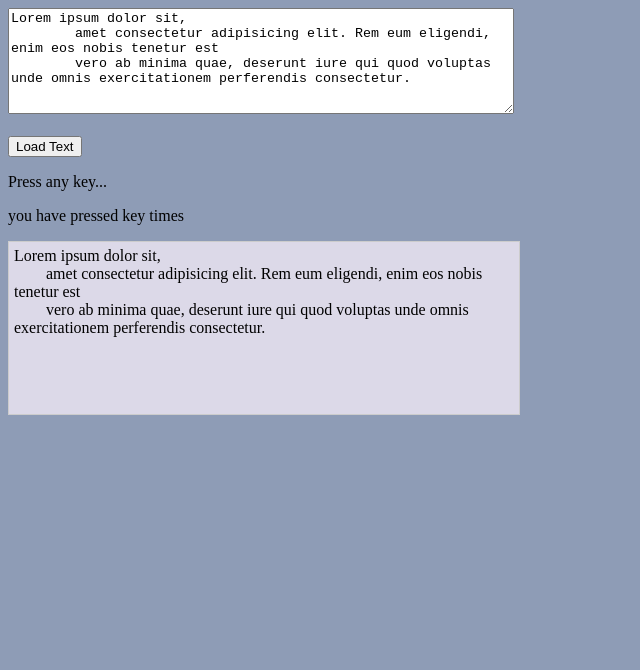
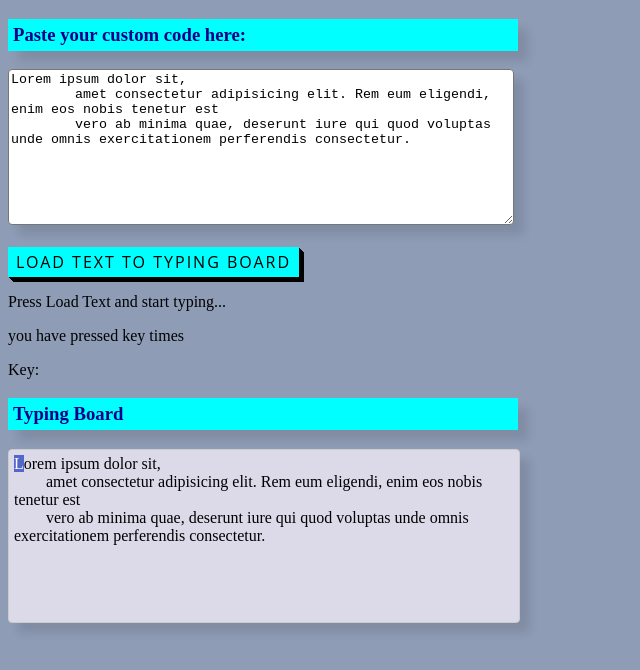
Before and after one commit to codetyping/codetyping.gihub.io, a website: page index.html in a window 1280 px wide. Shown: the whole page, without its empty margins (0-640 px from the left). Drawn offline with Linux system fonts and the light colour scheme.

Commit message:
spacebar bug fixed, some css added

```diff
--- a/index.html
+++ b/index.html
@@ -4,24 +4,25 @@
 <head>
     <meta charset="UTF-8">
     <meta name="viewport" content="width=device-width, initial-scale=1.0">
-    <title>Typing Events 0.1</title>
+    <title>Code-TYPING</title>
     <link rel="stylesheet" href="static/styles.css">
 </head>
 
 
 
 <body>
-    <textarea id="type"
-        style="width: 500px; height:100px;">Lorem ipsum dolor sit,
+    <h3 class="head">Paste your custom code here:</h3>
+    <textarea
+        id="type">Lorem ipsum dolor sit,
         amet consectetur adipisicing elit. Rem eum eligendi, enim eos nobis tenetur est
         vero ab minima quae, deserunt iure qui quod voluptas unde omnis exercitationem perferendis consectetur.</textarea>
     <br><br>
-    <button id="loadButton">Load Text</button>
-    <p id="output">Press any key...</p>
+    <button id="loadButton">Load Text to typing board</button>
+    <p id="output">Press Load Text and start typing...</p>
     <p id="count">you have pressed key <span id="countNum"> </span> times </p>
+    <p>Key: <span id="pressK"></span></p>
 
-
-
+    <h3 class="head">Typing Board</h3>
     <div id="conv">HERE goes converted text:</p=div>
 
         <script>
@@ -30,10 +31,11 @@
             let text = inputArea.value;
             const divConvertText = document.querySelector('#conv');
             const spanCountElement = document.querySelector('#countNum');
+            const pressKSpan = document.querySelector('#pressK');
             const loadButton = document.querySelector('#loadButton');
             let tIndex = 0;
+            let blockSpaceDef = true;
 
-            //convert text with span elements
             convertText();
 
             loadButton.addEventListener('click', convertText);
@@ -48,35 +50,43 @@
                     divConvertText.appendChild(spanElement);
                 });
                 tIndex = 0;
+                let allSpan = document.querySelectorAll('div#conv span');
+                allSpan[0].className = 'current';
             }
 
             document.addEventListener('keydown', function (event) {
+
                 let keyPressed = event.key;
                 let allSpan = document.querySelectorAll('div#conv span');
                 spanCountElement.textContent = tIndex;
 
-                if (keyPressed.length == 1 || keyPressed == 'Backspace') {
+                if (keyPressed.length == 1) {
 
-                    if (keyPressed !== 'Backspace') {
+                    if (keyPressed == ' ' && blockSpaceDef) {
+                        event.preventDefault();
+                    }
+
                     allSpan[tIndex].className = keyPressed == text[tIndex] ? 'correct' : 'incorrect';
                     allSpan[tIndex + 1].className = 'current';
                     tIndex++;
-                    } else {
+
+                }
+
+                if (keyPressed === 'Backspace') {
                     tIndex--;
                     tIndex = tIndex >= 0 ? tIndex : 0;
                     allSpan[tIndex].className = 'current';
                     allSpan[tIndex + 1].className = 'neutral';
                     allSpan[tIndex + 2].className = 'neutral';
                 }
+            });
 
-                }
+            inputArea.addEventListener('focus', () => {
+                blockSpaceDef = false;
+            });
 
-                if (event.shiftKey) {
-                    if (event.key === 'Enter' || event.key === 'NumpadEnter') {
-                        //console.log('Shift + Enter pressed');
-                        tIndex++;
-                    }
-                }
+            inputArea.addEventListener('blur', () => {
+                blockSpaceDef = true;
             });
 
 
--- a/static/styles.css
+++ b/static/styles.css
@@ -1,6 +1,18 @@
 body {
     background-color: rgb(142, 156, 182);
 }
+
+#type {
+    width: 500px;
+    height: 150px;
+    border-radius: 4px;
+    box-shadow: 15px;
+    box-shadow: 10px 10px 10px rgba(0, 0, 0, 0.1);
+    outline-color: rgb(171, 125, 211);
+    outline-width: 0.5px;
+}
+
+
 
 #conv {
 
@@ -12,14 +24,24 @@ body {
     word-wrap: break-word;
     overflow-wrap: break-word;
     width: 500px;
+    border-radius: 4px;
+    box-shadow: 10px 10px 10px rgba(0, 0, 0, 0.1);
 }
 
 #countNum {
     color: rgb(179, 17, 85);
 }
 
+.head {
+    color: darkblue;
+    background-color: aqua;
+    padding: 5px;
+    width: 500px;
+    box-shadow: 10px 10px 10px rgba(0, 0, 0, 0.1);
+}
 
-.current{
+/* markers */
+.current {
     background-color: rgb(83, 102, 201);
     color: #ffffff;
 }
@@ -36,3 +58,29 @@ body {
 .neutral {
     background-color: rgb(236, 218, 19);
 }
+
+button {
+    font-family: "Open Sans", sans-serif;
+    font-size: 16px;
+    letter-spacing: 2px;
+    text-decoration: none;
+    text-transform: uppercase;
+    color: #000;
+    background-color: aqua;
+    cursor: pointer;
+    border: 0px;
+    padding: 0.25em 0.5em;
+    box-shadow: 1px 1px 0px 0px, 2px 2px 0px 0px, 3px 3px 0px 0px, 4px 4px 0px 0px, 5px 5px 0px 0px;
+    position: relative;
+    user-select: none;
+    -webkit-user-select: none;
+    touch-action: manipulation;
+}
+
+button:active {
+    box-shadow: 0px 0px 0px 0px;
+    top: 5px;
+    left: 5px;
+}
+
+/*  */
```
Lines whose indentation alone changed are shown as unchanged.
